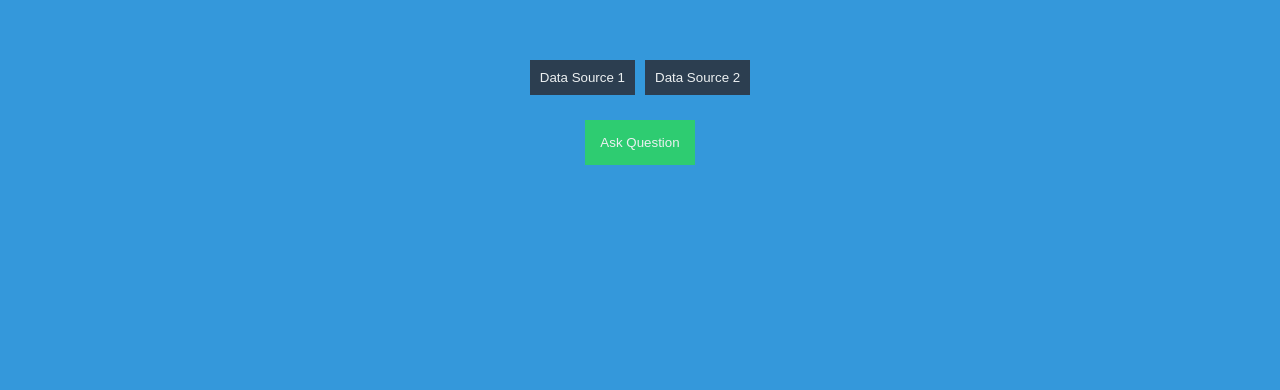
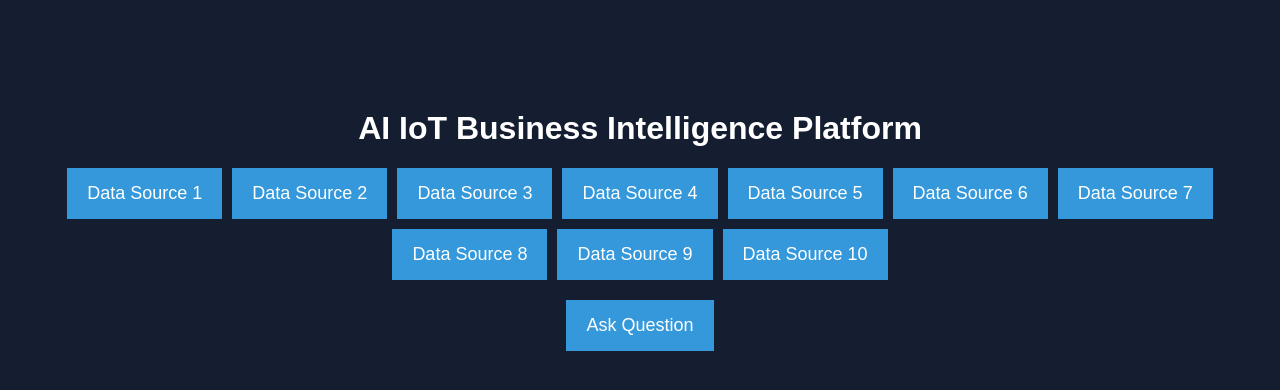
Before and after one commit to JoshZ2323/AIPlatform, a website: page index.html in a window 1280 px wide. Shown: the part 180-570 px from the top of the page. Drawn offline with nearby package versions, Linux system fonts and the light colour scheme.

Commit message:
Update index.html

```diff
--- a/index.html
+++ b/index.html
@@ -4,87 +4,79 @@
   <meta charset="UTF-8">
   <meta name="viewport" content="width=device-width, initial-scale=1.0">
   <title>AI IoT Business Intelligence Platform</title>
-  <script src="https://cdn.jsdelivr.net/npm/chart.js"></script>
   <style>
     body {
-      background: #3498db; /* Old blue background color */
-      margin: 0;
+      background-color: #141e30;
+      color: #ffffff;
+      font-family: 'Arial', sans-serif;
       display: flex;
       flex-direction: column;
       align-items: center;
       justify-content: center;
       height: 100vh;
+      margin: 0;
     }
 
     #data-sources {
       display: flex;
       flex-wrap: wrap;
+      gap: 10px;
+      align-items: center;
       justify-content: center;
       margin-bottom: 20px;
     }
 
-    #data-sources button {
-      margin: 5px;
-      padding: 10px;
-      background-color: #2c3e50; /* Dark background for data source buttons */
-      color: #ecf0f1; /* Light text color */
+    button {
+      background-color: #3498db;
+      color: #ffffff;
+      padding: 15px 20px;
+      font-size: 18px;
       border: none;
       cursor: pointer;
+      transition: background-color 0.3s;
     }
 
-    #ask-question-container {
-      margin-bottom: 20px;
+    button:hover {
+      background-color: #2980b9;
     }
 
-    #ask-question-container button {
-      padding: 15px;
-      background-color: #2ecc71; /* Green background color for Ask Question button */
-      color: #ecf0f1; /* Light text color */
-      border: none;
-      cursor: pointer;
-    }
-
-    #visualization-chart {
-      width: 400px;
-      height: 200px;
+    #ask-question {
+      margin-top: 20px;
+      display: flex;
+      flex-direction: column;
+      align-items: center;
     }
 
     #answer-box {
       margin-top: 20px;
       padding: 10px;
-      background-color: #ecf0f1; /* Light background color for the answer box */
-      color: #2c3e50; /* Dark text color */
+      border: 2px solid #3498db;
       display: none;
     }
   </style>
 </head>
 <body>
-  <div id="data-sources">
-    <!-- Buttons for data sources (Modify or add as needed) -->
-    <button onclick="handleDataSource('DataSource1')">Data Source 1</button>
-    <button onclick="handleDataSource('DataSource2')">Data Source 2</button>
-    <!-- Add more data source buttons as needed -->
+  <div>
+    <h1 style="text-align: center;">AI IoT Business Intelligence Platform</h1>
+    <div id="data-sources">
+      <button onclick="selectDataSource('Data Source 1')">Data Source 1</button>
+      <button onclick="selectDataSource('Data Source 2')">Data Source 2</button>
+      <button onclick="selectDataSource('Data Source 3')">Data Source 3</button>
+      <button onclick="selectDataSource('Data Source 4')">Data Source 4</button>
+      <button onclick="selectDataSource('Data Source 5')">Data Source 5</button>
+      <button onclick="selectDataSource('Data Source 6')">Data Source 6</button>
+      <button onclick="selectDataSource('Data Source 7')">Data Source 7</button>
+      <button onclick="selectDataSource('Data Source 8')">Data Source 8</button>
+      <button onclick="selectDataSource('Data Source 9')">Data Source 9</button>
+      <button onclick="selectDataSource('Data Source 10')">Data Source 10</button>
+    </div>
+    <div id="ask-question">
+      <button onclick="askQuestion()">Ask Question</button>
+      <div id="answer-box"></div>
+    </div>
   </div>
 
-  <div id="ask-question-container">
-    <button onclick="askQuestion()">Ask Question</button>
-  </div>
-
-  <!-- Visualization chart canvas -->
-  <canvas id="visualization-chart"></canvas>
-
-  <!-- Answer box -->
-  <div id="answer-box"></div>
-
   <script>
-    function handleDataSource(dataSource) {
-      const uploadOption = confirm(`Do you want to upload a file or attach an API for ${dataSource}?`);
-      if (uploadOption) {
-        // Placeholder for file upload or API attachment logic
-        alert(`Implement logic for ${dataSource} file upload or API attachment`);
-      }
-    }
-
     function askQuestion() {
       const question = prompt('Ask a question:');
       if (question) {
@@ -95,37 +87,36 @@
         const answerBox = document.getElementById('answer-box');
         answerBox.textContent = `Answer: ${answer}`;
         answerBox.style.display = 'block';
-
-        // Generate a sample chart based on the data (Replace with actual data)
-        generateSampleChart();
       }
     }
 
-    function generateSampleChart() {
-      // Sample data for the chart (Replace with actual data)
-      const chartData = [20, 50, 30, 80, 40];
+    function selectDataSource(dataSource) {
+      const selectionMethod = prompt(`How would you like to connect to ${dataSource}?\n1. Upload a file\n2. Attach an API`);
 
-      // Get the chart canvas
-      const ctx = document.getElementById('visualization-chart').getContext('2d');
-
-      // Generate a bar chart
-      new Chart(ctx, {
-        type: 'bar',
-        data: {
-          labels: ['Label 1', 'Label 2', 'Label 3', 'Label 4', 'Label 5'],
-          datasets: [{
-            label: 'Sample Data',
-            data: chartData,
-            backgroundColor: '#3498db',
-          }],
-        },
-      });
+      if (selectionMethod === '1') {
+        uploadFile(dataSource);
+      } else if (selectionMethod === '2') {
+        attachAPI(dataSource);
+      } else {
+        alert('Invalid selection. Please choose 1 or 2.');
+      }
     }
 
-    // Placeholder function for NLP processing (Replace with a real NLP service)
+    function uploadFile(dataSource) {
+      alert(`Uploading a file for ${dataSource}`);
+      // Additional logic for file upload can be added here
+    }
+
+    function attachAPI(dataSource) {
+      alert(`Attaching API for ${dataSource}`);
+      // Additional logic for attaching API can be added here
+    }
+
     function processQuestionWithNLP(question) {
-      // Replace this with actual NLP processing logic
-      return `Sample answer for: ${question}`;
+      // Placeholder logic for NLP processing
+      // In a real application, you would send the question to a backend service
+      // that uses NLP models to generate an answer based on the available data.
+      return `Sample answer for "${question}"`;
     }
   </script>
 </body>
```
